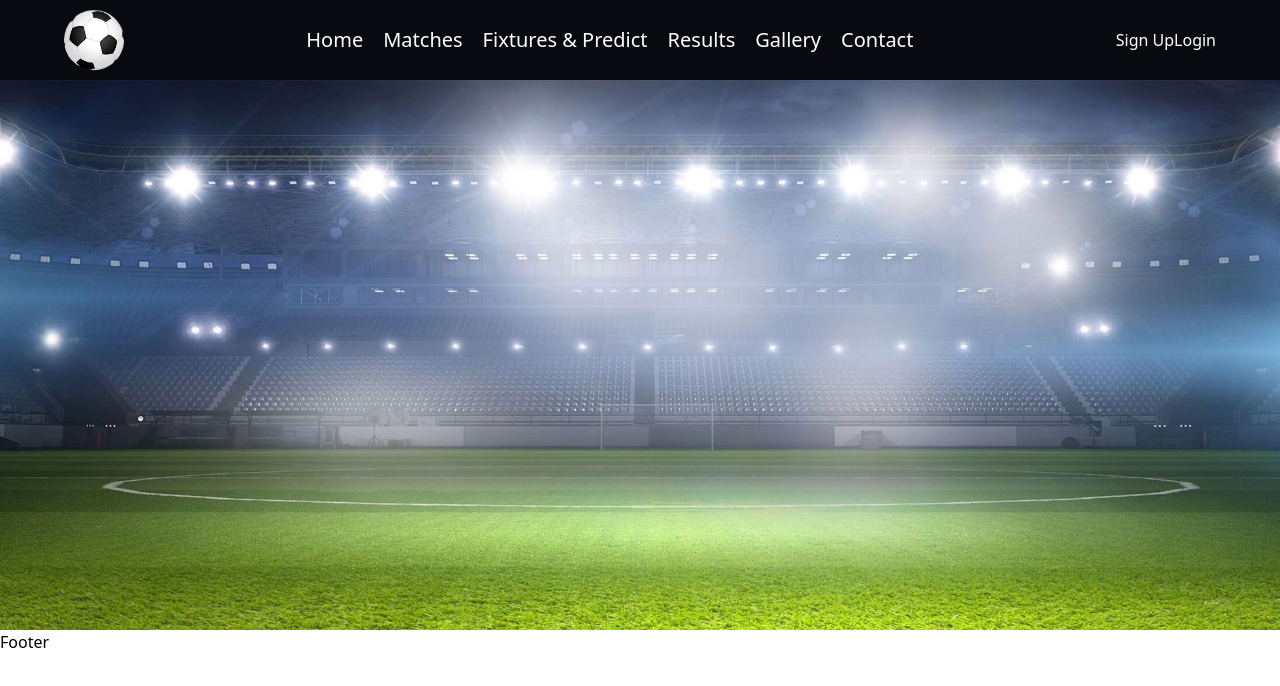
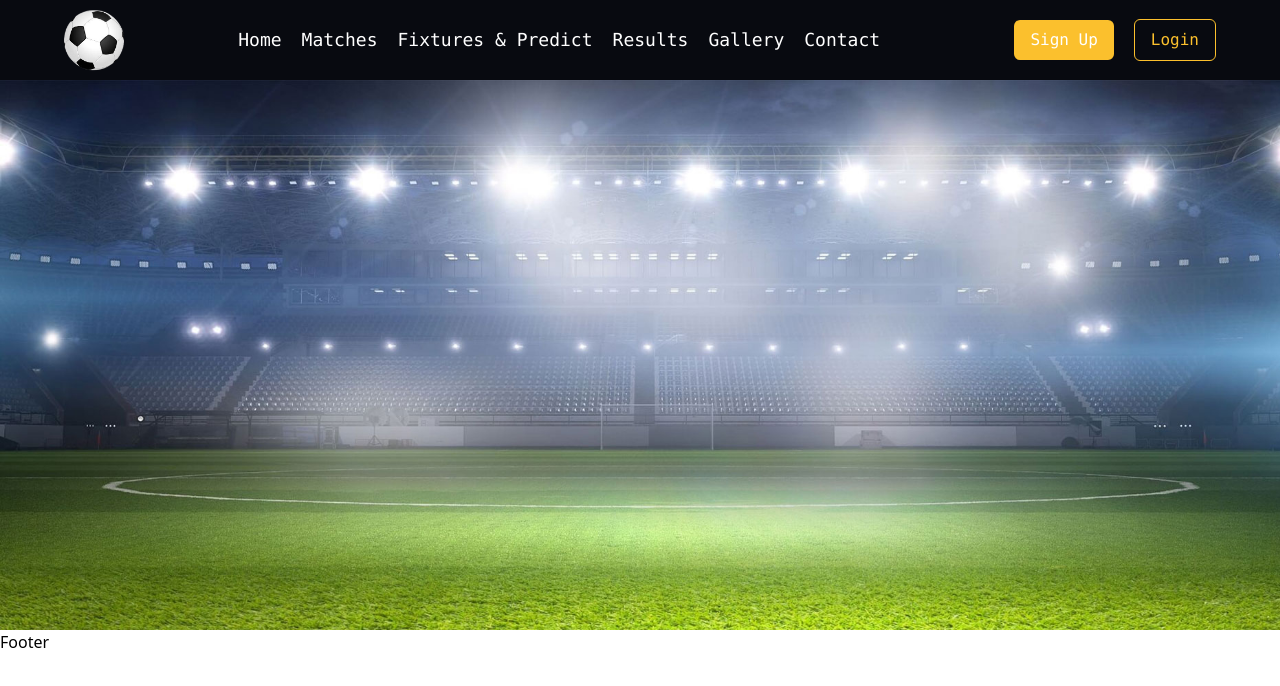
Before and after one commit to dev-sylv/Predict-Match-FE, a React (Vite) app: page / in a window 1280 px wide. Shown: the top 686 px of the page. Built offline with nearby package versions, Linux system fonts and the light colour scheme.

Commit message:
saved header

```diff
--- a/src/Components/static/Header.tsx
+++ b/src/Components/static/Header.tsx
@@ -1,29 +1,35 @@
 import React from "react";
 import logo from "../../assets/logo.png";
+import { ButtonProps } from "../../common";
 
 const Header = () => {
   return (
-    <div className="bg-[#080A10] flex items-center justify-center w-full h-20">
-      <div className="bg-[#080A10] w-[90%] h-[80%] flex items-center justify-between text-white">
-        <div className="w-[60px] h-[60px] object-contain">
+    <div className="bg-[#080A10] font-mono flex items-center justify-center w-full h-20">
+      <div className="bg-[#080A10] w-[90%] h-[80%] flex items-center justify-between">
+        <div className="w-[60px] h-[60px] object-contain cursor-pointer">
           <img src={logo} alt="" />
         </div>
 
-        <div className="flex justify-between items-center cursor-pointer">
-          <p className="mr-5 text-xl hover:text-[#FBC02D]">Home</p>
-          <p className="mr-5 text-xl hover:text-[#FBC02D]">Matches</p>
-          <p className="mr-5 text-xl hover:text-[#FBC02D]">
+        <div className="flex justify-between items-center cursor-pointer text-white">
+          <p className="mr-5 text-lg hover:text-[#FBC02D]">Home</p>
+          <p className="mr-5 text-lg hover:text-[#FBC02D]">Matches</p>
+          <p className="mr-5 text-lg hover:text-[#FBC02D]">
             Fixtures & Predict
           </p>
-          <p className="mr-5 text-xl hover:text-[#FBC02D]">Results</p>
-          <p className="mr-5 text-xl hover:text-[#FBC02D]">Gallery</p>
-          <p className="mr-5 text-xl hover:text-[#FBC02D]">Contact</p>
+          <p className="mr-5 text-lg hover:text-[#FBC02D]">Results</p>
+          <p className="mr-5 text-lg hover:text-[#FBC02D]">Gallery</p>
+          <p className="mr-5 text-lg hover:text-[#FBC02D]">Contact</p>
         </div>
 
         <div className="flex justify-between items-center">
-          <button>Sign Up</button>
-
-          <button>Login</button>
+          <ButtonProps
+            className="px-4 py-2 mr-5 cursor-pointer rounded-md bg-[#FBC02D]  hover:bg-transparent hover:border hover:border-[#FBC02D] text-white transition-all duration-100"
+            text="Sign Up"
+          />
+          <ButtonProps
+            className="px-4 py-2 cursor-pointer rounded-md border border-[#FBC02D] text-[#FBC02D] hover:bg-[#FBC02D] hover:text-white"
+            text="Login"
+          />
         </div>
       </div>
     </div>
```
